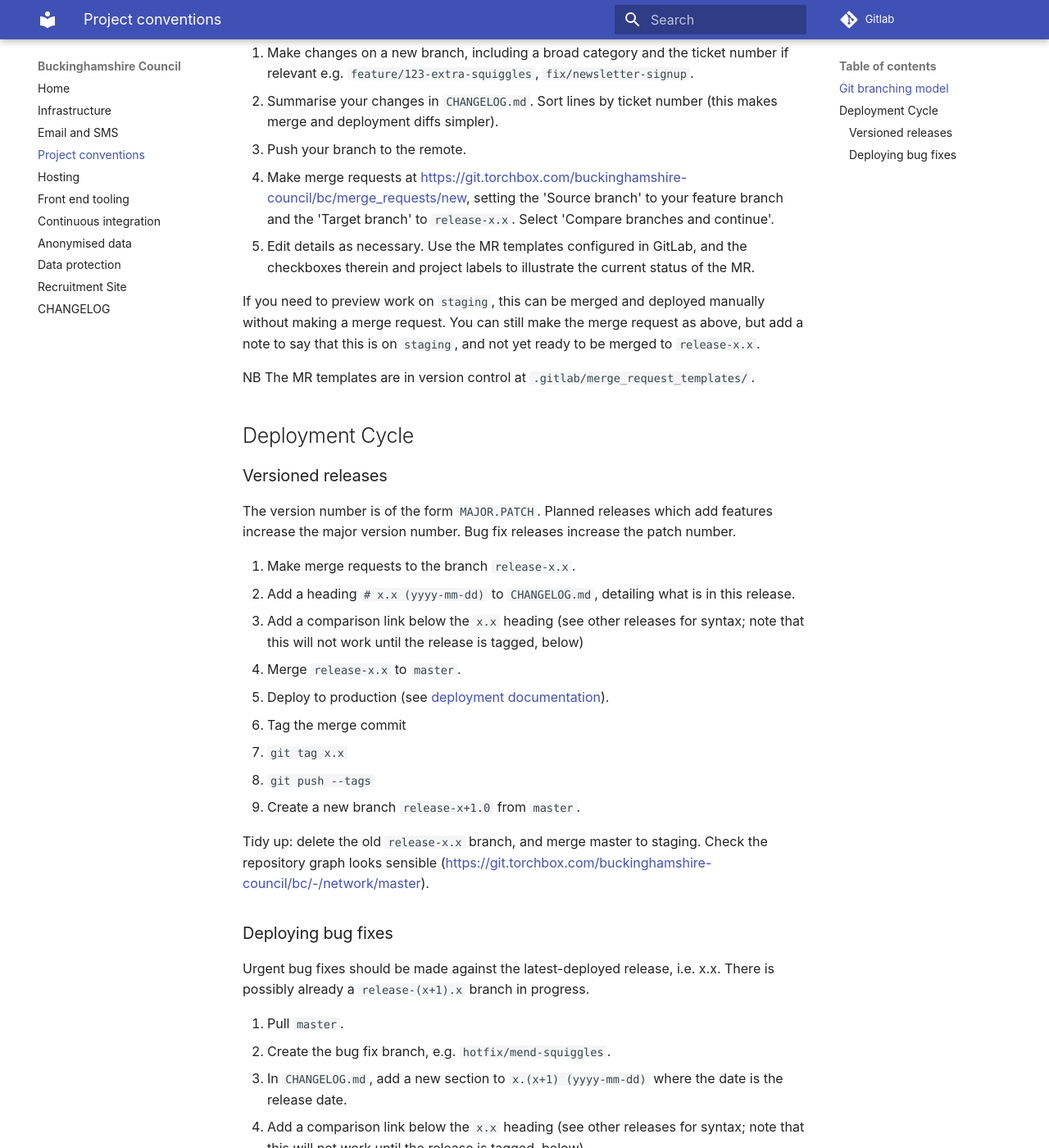
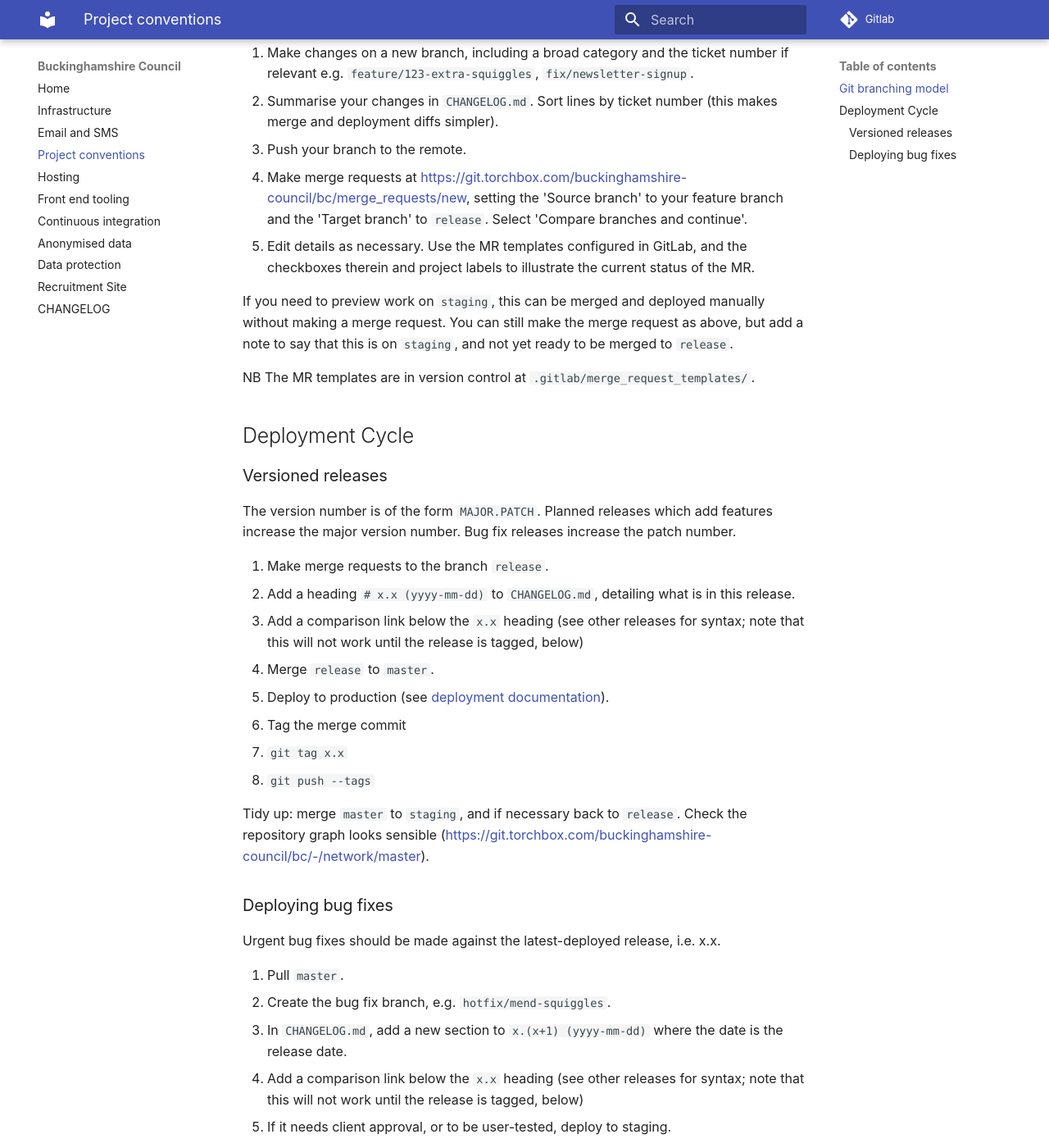
Before and after one commit to Buckinghamshire-Digital-Service/buckinghamshire-council, an MkDocs documentation site: the page built from docs/project_conventions.md, in a window 1280 px wide and 1400 px high, scrolled down 531 px. Shown: the whole window at 82% size. Built offline with MkDocs 1.6.1 and Material for MkDocs 9.7.7, drawn with Linux system fonts in a browser that asks for light colours; some of the changed text lies outside the part shown.

Commit message:
Update documentation to reflect change in git workflow

```diff
--- a/docs/project_conventions.md
+++ b/docs/project_conventions.md
@@ -15,10 +15,10 @@ We follow a loose version of the [Git flow branching model](https://nvie.com/pos
 1. Make changes on a new branch, including a broad category and the ticket number if relevant e.g. `feature/123-extra-squiggles`, `fix/newsletter-signup`.
 1. Summarise your changes in `CHANGELOG.md`. Sort lines by ticket number (this makes merge and deployment diffs simpler).
 1. Push your branch to the remote.
-1. Make merge requests at https://git.torchbox.com/buckinghamshire-council/bc/merge_requests/new, setting the 'Source branch' to your feature branch and the 'Target branch' to `release-x.x`. Select 'Compare branches and continue'.
+1. Make merge requests at https://git.torchbox.com/buckinghamshire-council/bc/merge_requests/new, setting the 'Source branch' to your feature branch and the 'Target branch' to `release`. Select 'Compare branches and continue'.
 1. Edit details as necessary. Use the MR templates configured in GitLab, and the checkboxes therein and project labels to illustrate the current status of the MR.
 
-If you need to preview work on `staging`, this can be merged and deployed manually without making a merge request. You can still make the merge request as above, but add a note to say that this is on `staging`, and not yet ready to be merged to `release-x.x`.
+If you need to preview work on `staging`, this can be merged and deployed manually without making a merge request. You can still make the merge request as above, but add a note to say that this is on `staging`, and not yet ready to be merged to `release`.
 
 NB The MR templates are in version control at `.gitlab/merge_request_templates/`.
 
@@ -28,21 +28,20 @@ NB The MR templates are in version control at `.gitlab/merge_request_templates/`
 
 The version number is of the form `MAJOR.PATCH`. Planned releases which add features increase the major version number. Bug fix releases increase the patch number.
 
-1. Make merge requests to the branch `release-x.x`.
+1. Make merge requests to the branch `release`.
 1. Add a heading `# x.x (yyyy-mm-dd)` to `CHANGELOG.md`, detailing what is in this release.
 1. Add a comparison link below the `x.x` heading (see other releases for syntax; note that this will not work until the release is tagged, below)
-1. Merge `release-x.x` to `master`.
+1. Merge `release` to `master`.
 1. Deploy to production (see [deployment documentation](deployment.md)).
 1. Tag the merge commit
    1. `git tag x.x`
    1. `git push --tags`
-1. Create a new branch `release-x+1.0` from `master`.
 
-Tidy up: delete the old `release-x.x` branch, and merge master to staging. Check the repository graph looks sensible (https://git.torchbox.com/buckinghamshire-council/bc/-/network/master).
+Tidy up: merge `master` to `staging`, and if necessary back to `release`. Check the repository graph looks sensible (https://git.torchbox.com/buckinghamshire-council/bc/-/network/master).
 
 ### Deploying bug fixes
 
-Urgent bug fixes should be made against the latest-deployed release, i.e. x.x. There is possibly already a `release-(x+1).x` branch in progress.
+Urgent bug fixes should be made against the latest-deployed release, i.e. x.x.
 
 1. Pull `master`.
 1. Create the bug fix branch, e.g. `hotfix/mend-squiggles`.
@@ -56,4 +55,4 @@ Urgent bug fixes should be made against the latest-deployed release, i.e. x.x. T
 1. Tag the merge commit
    1. `git tag x.(x+1)`
    1. `git push --tags`
-1. Merge master into `release-(x+1).x`.
+1. Merge master into `release`.
```
Also changed, not shown: other parts of docs/project_conventions.md (+4 -4 lines).
